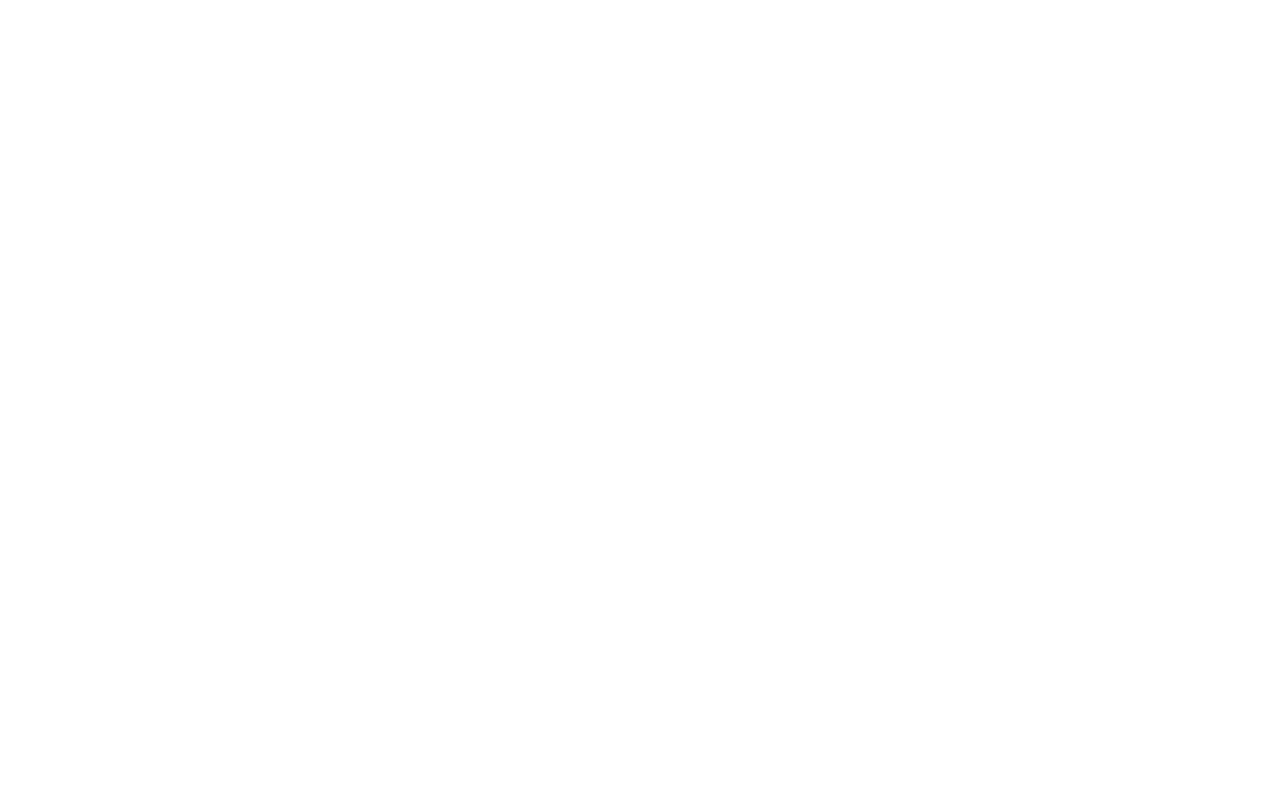
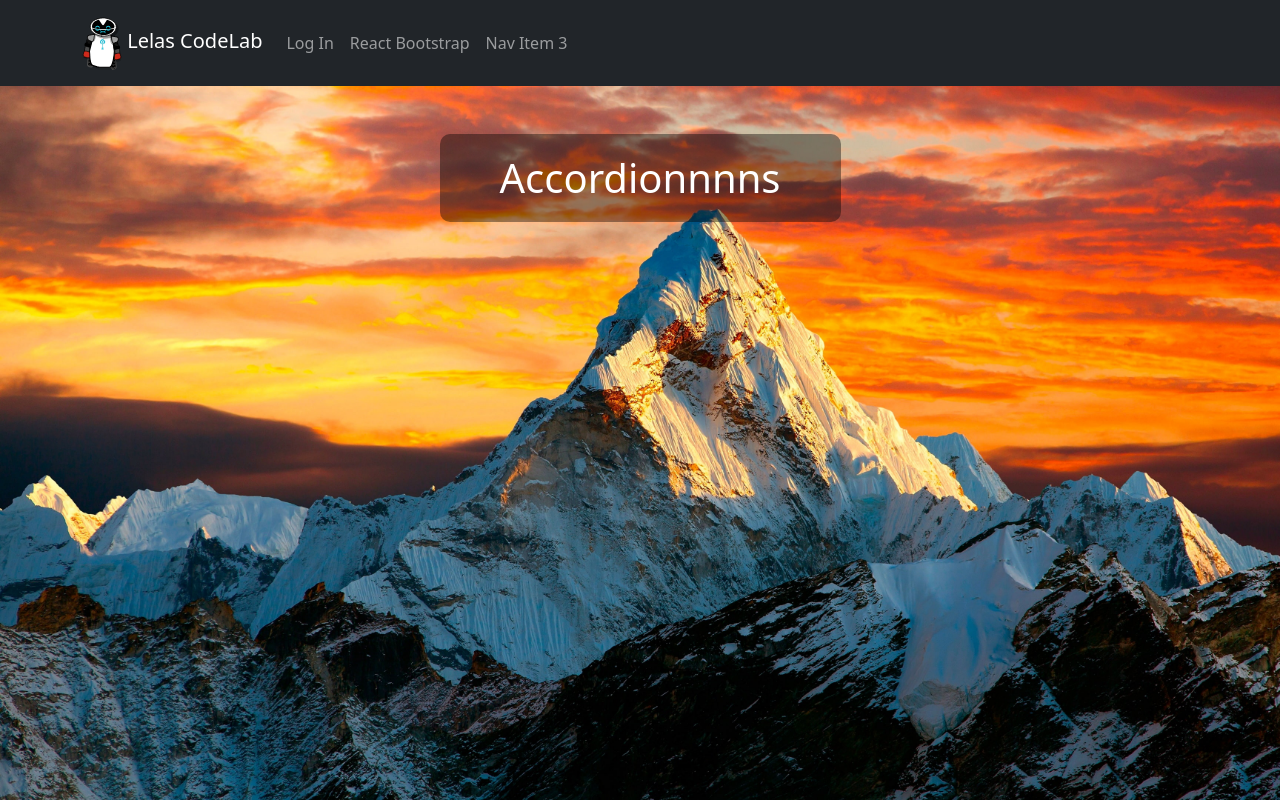
Before and after one commit to CanoodlingSocks/ts-react-experiments, a React (Create React App) app: page /accordion in a window 1280 px wide. Before the commit this address had no page. Built offline with nearby package versions, Linux system fonts and the light colour scheme.

Commit message:
add accordion page

```diff
--- /dev/null
+++ b/src/components/React Bootstrap/Accordion.tsx
@@ -0,0 +1,15 @@
+import { Container, Row, Col } from "react-bootstrap"
+
+const Accordion = () => {
+    return (
+        <Container>
+            <Row className="justify-content-center m-5">
+                <Col md={5} className="text-center" style={{color:"white"}}>
+                    <h1 className="bg-box">Accordionnnns</h1>
+                </Col>
+            </Row>
+        </Container>
+    )
+}
+
+export default Accordion;
--- a/src/components/React Bootstrap/BootstrapExercise.tsx
+++ b/src/components/React Bootstrap/BootstrapExercise.tsx
@@ -10,7 +10,7 @@
             </Row>
             <Row className="justify-content-center text-center">
                 <Col className="bg-box" md={4} lg={2} xl={2}>
-                <Button  style={{ width: "50%", margin: "5px"}} href="#">Boostrap Example 1</Button>
+                <Button  style={{ width: "50%", margin: "5px"}} href="accordion">Accordions</Button>
                 <Button style={{ width: "50%", margin: "5px"}} href="#">Boostrap Example 2</Button>
                 <Button style={{ width: "50%", margin: "5px"}} href="#">Boostrap Example 3</Button>
                 </Col>
--- a/src/routes.tsx
+++ b/src/routes.tsx
@@ -2,6 +2,7 @@
 import Layout from "./components/shared/layout";
 import Login from "./components/Login/login";
 import BootstrapExercise from "./components/React Bootstrap/BootstrapExercise";
+import Accordion from "./components/React Bootstrap/Accordion";
 
 const AppRouter = () => {
     return(
@@ -12,6 +13,8 @@
                     <Route index/>
                     <Route path='/login' element={<Login />} />
                     <Route path='/react-bootstrap' element={<BootstrapExercise />} />
+                    <Route path='/accordion' element={<Accordion />} />
+
                 </Route>
             </Route>
         </Routes>
```
